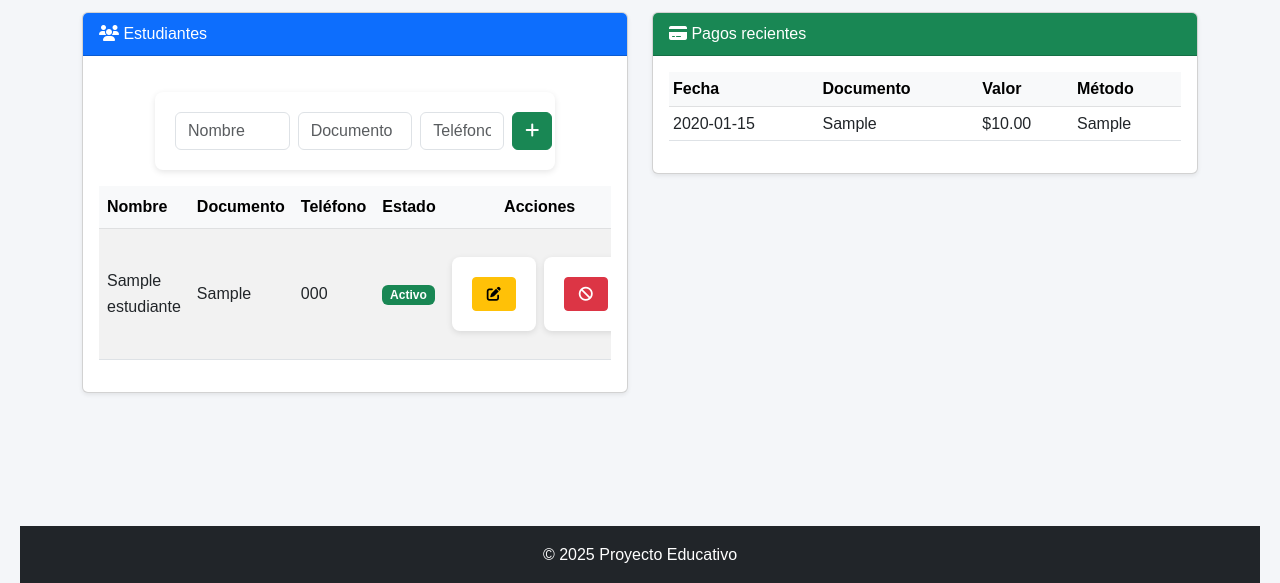
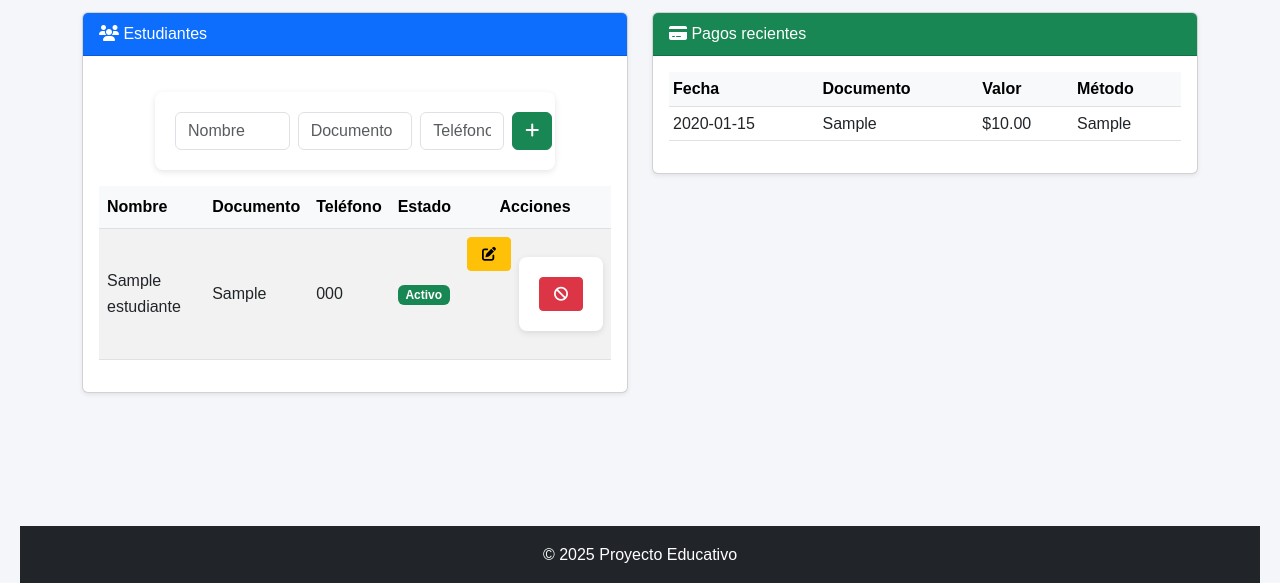
Before and after one commit to Jorge-JLOO/ProyectoInvisible, a Flask app: page /admin in a window 1280 px wide. Shown: the part 196-779 px from the top of the page. Run offline with Flask 2, Linux system fonts and the light colour scheme; a user stored in the database is signed in; tables that the repository leaves empty hold one stand-in row (values such as "Sample post").

Commit message:
Activar botón editar

```diff
--- a/templates/admin.html
+++ b/templates/admin.html
@@ -57,12 +57,12 @@
                 </td>
                 <td class="text-center">
                   <div class="d-flex justify-content-center gap-2">
-                    <!-- Botón editar (form GET) -->
-                    <form action="{{ url_for('editar_estudiante', id=est.id) }}" method="get" class="d-inline">
-                      <button type="submit" class="btn btn-sm btn-warning" title="Editar">
-                        <i class="fa fa-edit"></i>
-                      </button>
-                    </form>
+                    <!-- Botón editar (enlace GET) -->
+                    <a href="{{ url_for('editar_estudiante', id=est.id) }}"
+                       class="btn btn-sm btn-warning"
+                       title="Editar">
+                      <i class="fa fa-edit"></i>
+                    </a>
 
                     <!-- Botón activar/inactivar (form POST) -->
                     <form action="{{ url_for('toggle_estudiante', id=est.id) }}" method="POST" class="d-inline">
```
